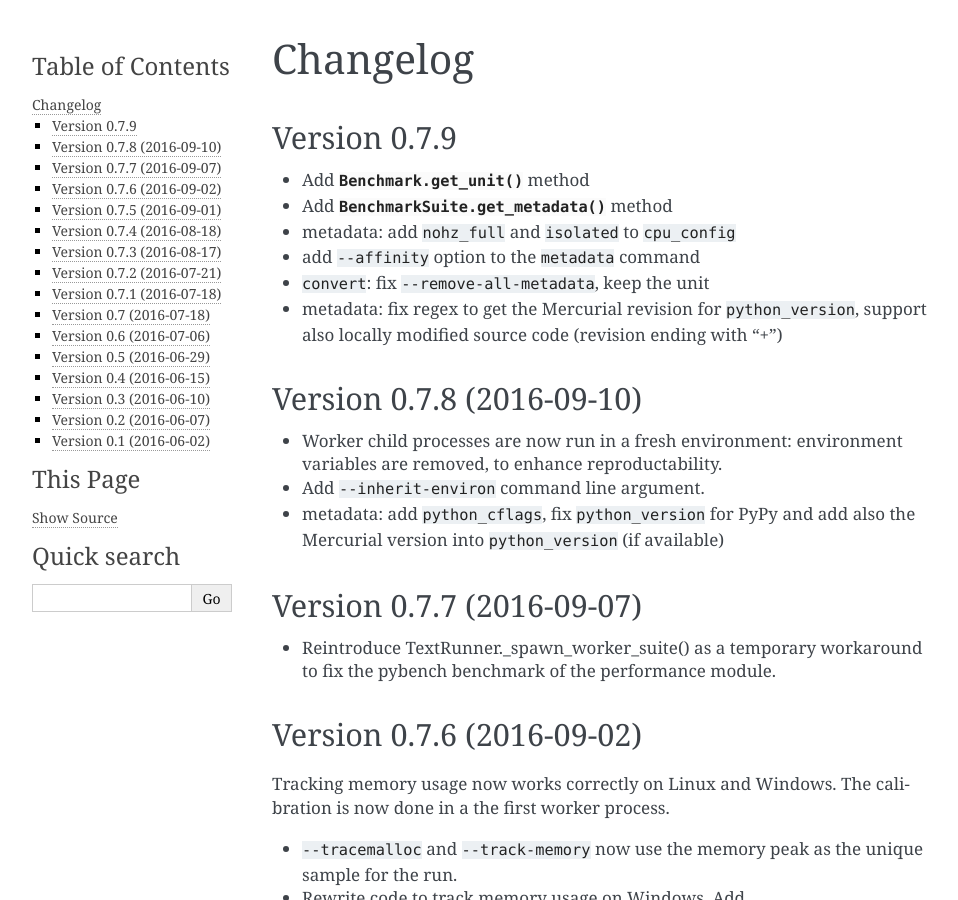
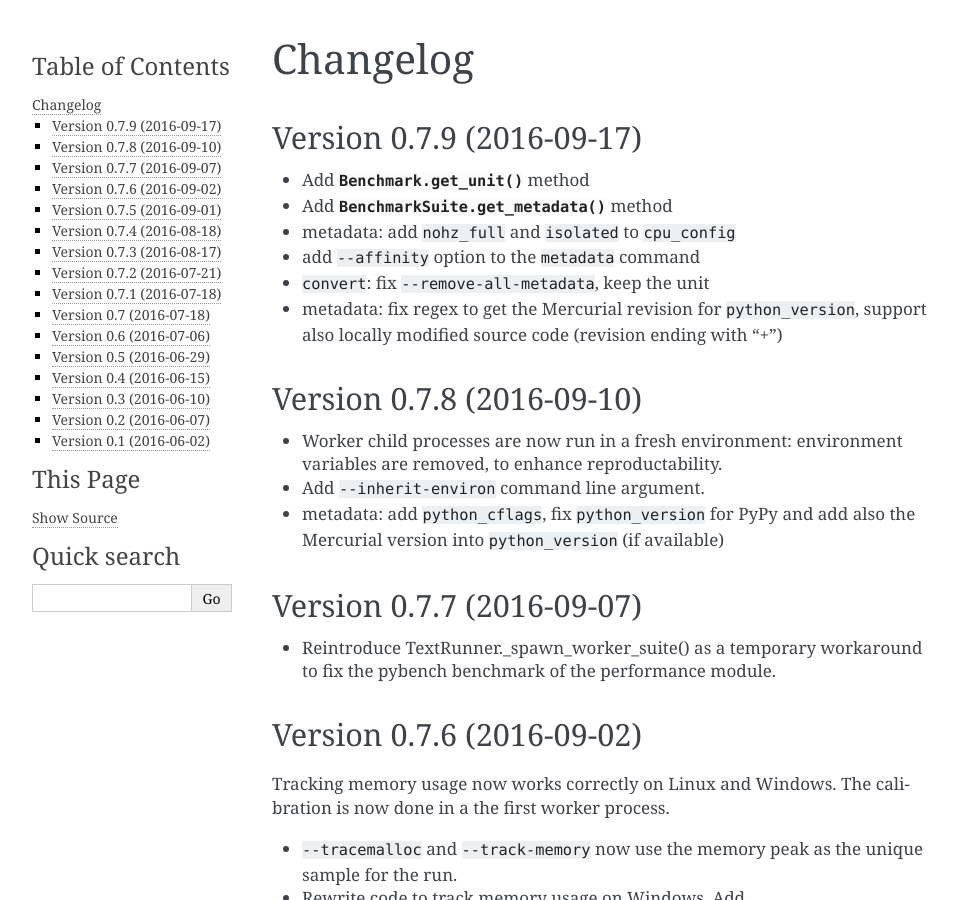
Before and after one commit to psf/pyperf, a Sphinx documentation site: the page built from doc/changelog.rst, in a window 1280 px wide and 900 px high. Shown: the whole window, without its empty margins (148-1106 px from the left). Built offline with Sphinx 7.4.7, drawn with Linux system fonts in a browser that asks for light colours.

Commit message:
Prepare release 0.7.9

```diff
--- a/doc/changelog.rst
+++ b/doc/changelog.rst
@@ -1,8 +1,8 @@
 Changelog
 =========
 
-Version 0.7.9
--------------
+Version 0.7.9 (2016-09-17)
+--------------------------
 
 * Add :meth:`Benchmark.get_unit` method
 * Add :meth:`BenchmarkSuite.get_metadata` method
```
